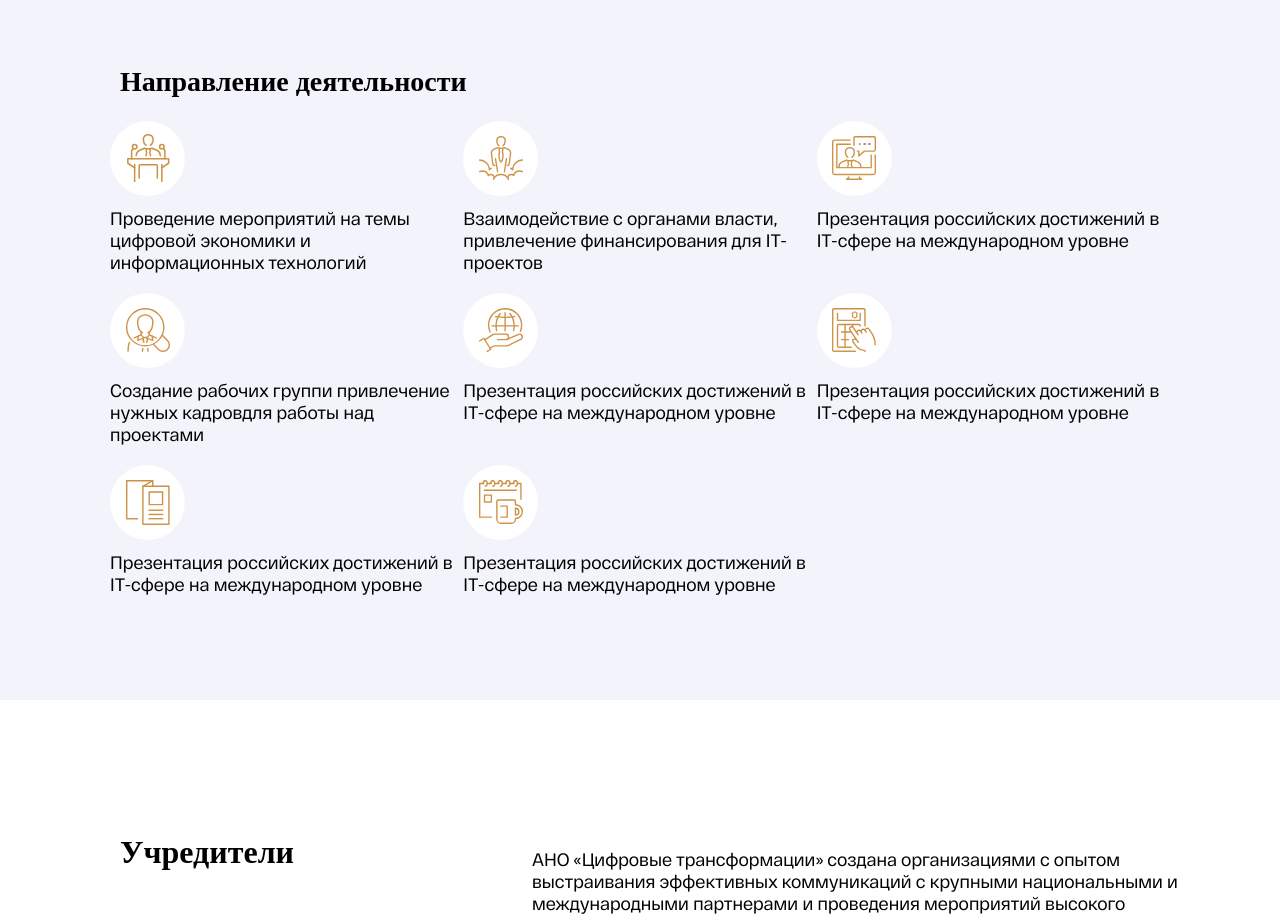
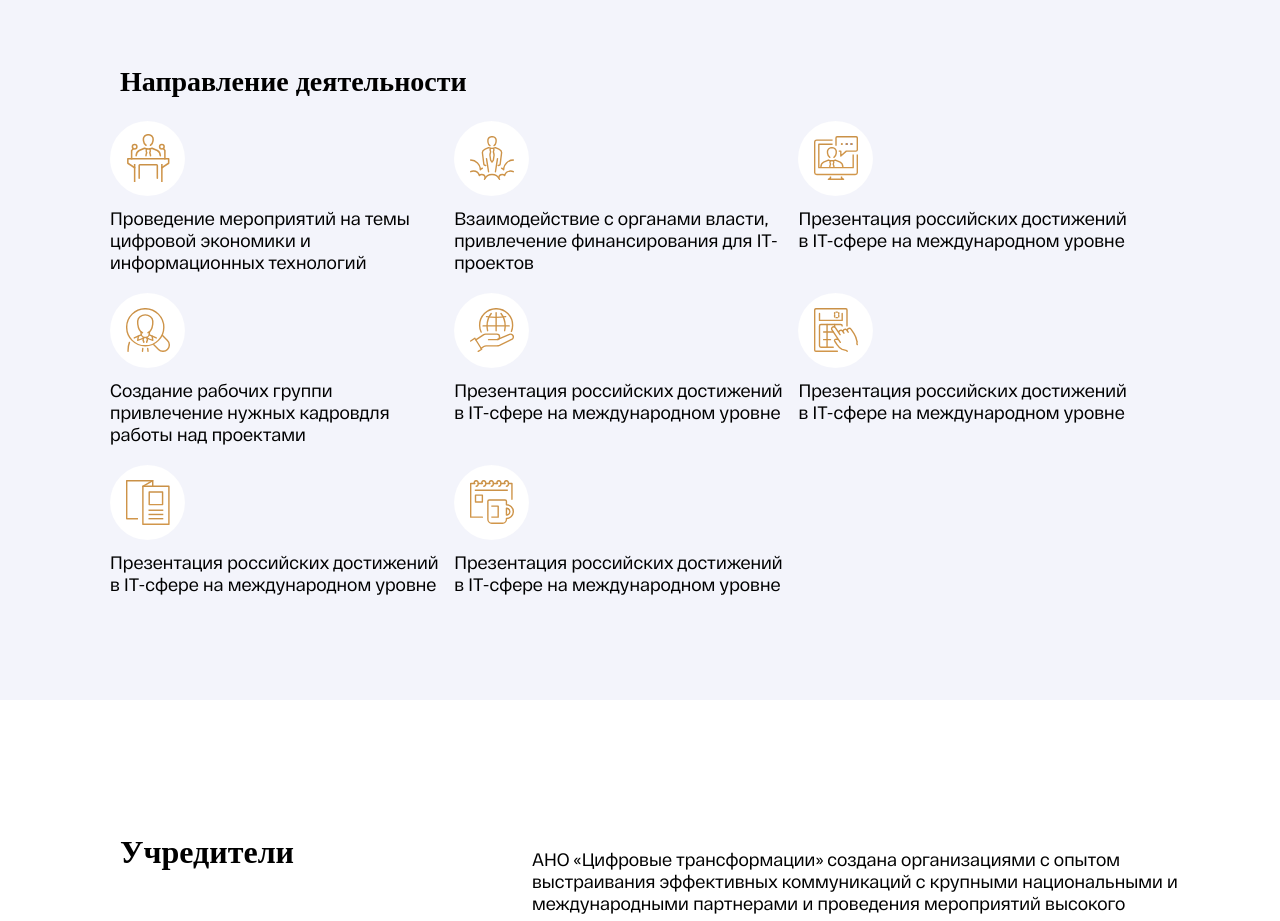
Before and after one commit to BogdanDranicin/syte2.github.io, a plain HTML site: page index.html in a window 1280 px wide. Shown: the part 2120-3041 px from the top of the page. Drawn offline with Linux system fonts and the light colour scheme; a web font is replaced by a local one.

Commit message:
Update style.css

```diff
--- a/css/style.css
+++ b/css/style.css
@@ -348,7 +348,8 @@ body {
         background: url(../img/activ-circle.svg) right 0 bottom 0 / 226px 131px no-repeat #F3F4FB;
     }
     .activity__item {
-        max-width: 33.333%;
+        margin-right: 5px;
+        max-width: 32%;
     }
     .activity__item:nth-child(4) {
         display: block;
```
